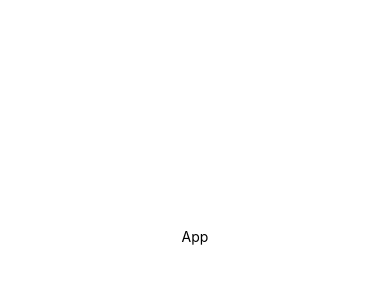
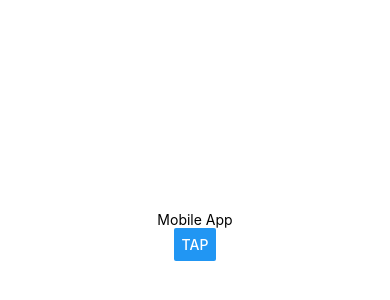
Before and after one commit to Pavithrank02/mobile-app, a React Native app: screen / in a window 390 px wide. Shown: the part 186-486 px from the top of the page. Built offline with nearby package versions, Linux system fonts and the light colour scheme.

Commit message:
components

```diff
--- a/App.js
+++ b/App.js
@@ -1,11 +1,11 @@
 import { StatusBar } from 'expo-status-bar';
-import { StyleSheet, Text, View } from 'react-native';
+import { StyleSheet, Text, View, Button } from 'react-native';
 
 export default function App() {
   return (
     <View style={styles.container}>
-      <Text>App</Text>
-      <StatusBar style="auto" />
+      <Text>Mobile App</Text>
+      <Button title='tap'/>
     </View>
   );
 }
```
Also changed, not shown: 1 other file (tests, documents, lock files or other folders).
